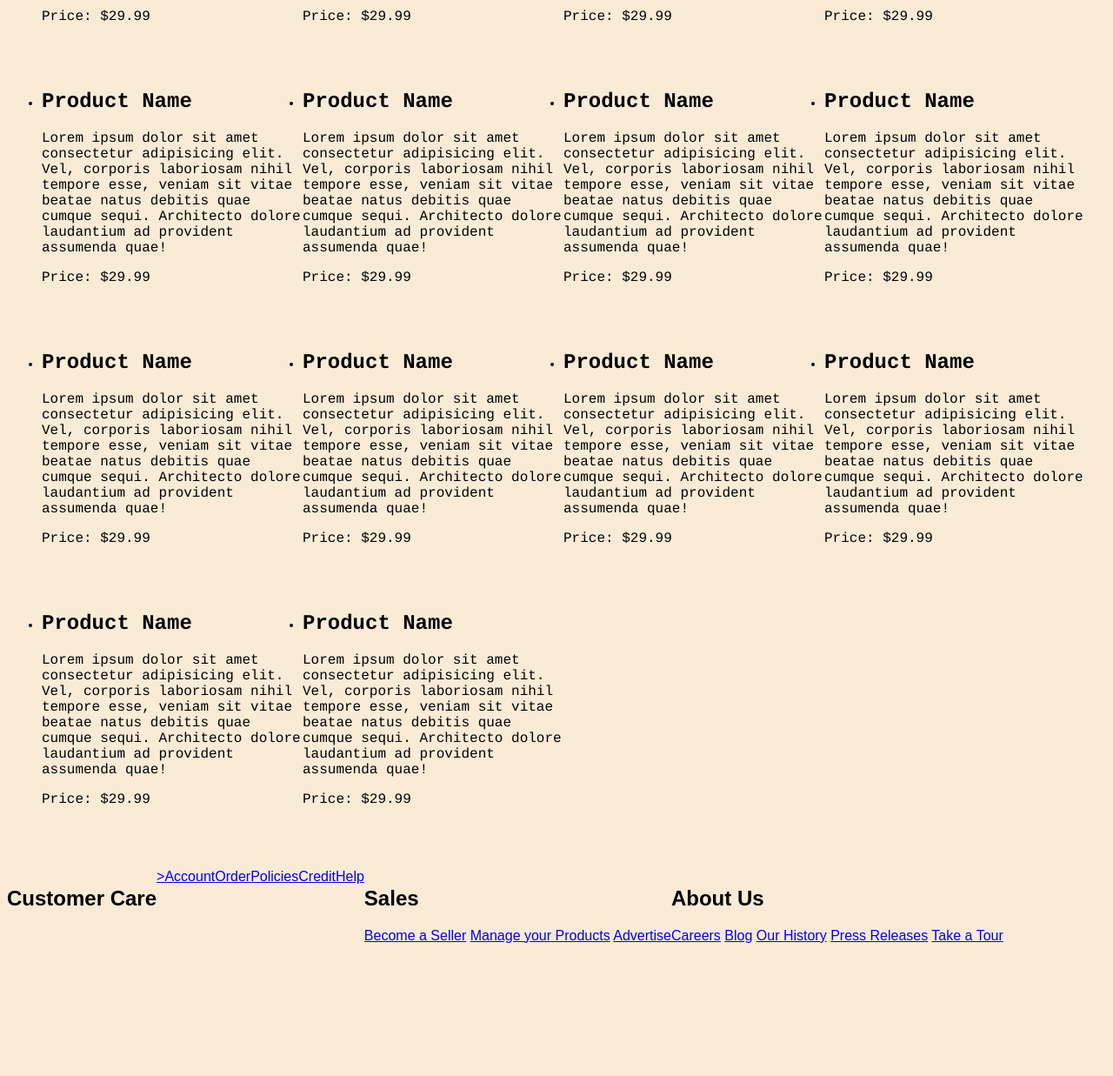
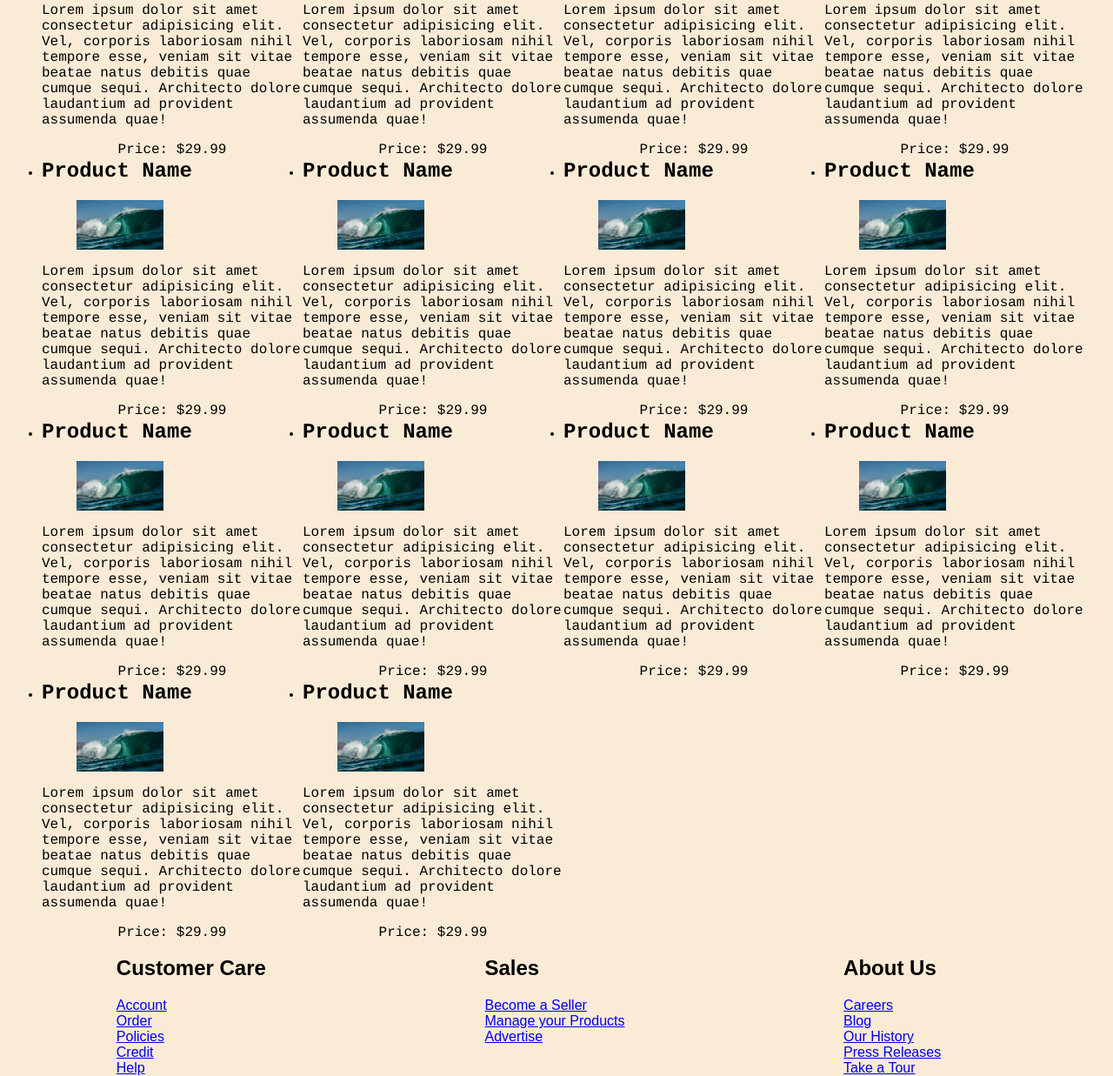
Before and after one commit to jmn17sw/qwerty, a plain HTML site: page index.html in a window 1280 px wide. Shown: the part 489-1726 px from the top of the page at 87% size. Before the commit the page ends 1574 px from the top, so only its background shows below. Drawn offline with Linux system fonts and the light colour scheme.

Commit message:
completed style and page adjudtments

```diff
--- a/index.html
+++ b/index.html
@@ -27,10 +27,10 @@
       <form>
         <input id="product_search" name="product_search" aria-label="Search Products" type="search" placeholder="Search for...">
       </form>
-      <a>Do advertisements work?</a>
+      <a href="_blank">Do advertisements work?</a>
       </section>
       <nav class="products">
-        <a  href="_blank"></a>>clothing & shoes</a>
+        <a href="_blank"></a>>clothing & shoes</a>
         <a href="_blank"></a>>electronics</a>
         <a href="_blank"></a>>books</a>
         <a href="_blank"></a>>food & drinks</a>
@@ -42,93 +42,93 @@
       <ul>
         <li>
           <h2>Product Name</h2>
-          <figure></figure>
+          <figure><img src="images/big_wave.jpeg" alt="big wave"></figure>
           <p class="description">Lorem ipsum dolor sit amet consectetur adipisicing elit. Vel, corporis laboriosam nihil tempore esse, veniam sit vitae beatae natus debitis quae cumque sequi. Architecto dolore laudantium ad provident assumenda quae!</p>
           <footer>Price: $29.99</footer>
         </li>
         <li>
           <h2>Product Name</h2>
-          <figure></figure>
+          <figure><img src="images/big_wave.jpeg" alt="big wave"></figure>
           <p class="description">Lorem ipsum dolor sit amet consectetur adipisicing elit. Vel, corporis laboriosam nihil tempore esse, veniam sit vitae beatae natus debitis quae cumque sequi. Architecto dolore laudantium ad provident assumenda quae!</p>
           <footer>Price: $29.99</footer>
         <li>
           <h2>Product Name</h2>
-          <figure></figure>
+          <figure><img src="images/big_wave.jpeg" alt="big wave"></figure>
           <p class="description">Lorem ipsum dolor sit amet consectetur adipisicing elit. Vel, corporis laboriosam nihil tempore esse, veniam sit vitae beatae natus debitis quae cumque sequi. Architecto dolore laudantium ad provident assumenda quae!</p>
           <footer>Price: $29.99</footer>
         <li>
           <h2>Product Name</h2>
-          <figure></figure>
+          <figure><img src="images/big_wave.jpeg" alt="big wave"></figure>
           <p class="description">Lorem ipsum dolor sit amet consectetur adipisicing elit. Vel, corporis laboriosam nihil tempore esse, veniam sit vitae beatae natus debitis quae cumque sequi. Architecto dolore laudantium ad provident assumenda quae!</p>
           <footer>Price: $29.99</footer>
         <li>
           <h2>Product Name</h2>
-          <figure></figure>
+          <figure><img src="images/big_wave.jpeg" alt="big wave"></figure>
           <p class="description">Lorem ipsum dolor sit amet consectetur adipisicing elit. Vel, corporis laboriosam nihil tempore esse, veniam sit vitae beatae natus debitis quae cumque sequi. Architecto dolore laudantium ad provident assumenda quae!</p>
           <footer>Price: $29.99</footer>
         <li>
           <h2>Product Name</h2>
-          <figure></figure>
+          <figure><img src="images/big_wave.jpeg" alt="big wave"></figure>
           <p class="description">Lorem ipsum dolor sit amet consectetur adipisicing elit. Vel, corporis laboriosam nihil tempore esse, veniam sit vitae beatae natus debitis quae cumque sequi. Architecto dolore laudantium ad provident assumenda quae!</p>
           <footer>Price: $29.99</footer>
         <li>
           <h2>Product Name</h2>
-          <figure></figure>
+          <figure><img src="images/big_wave.jpeg" alt="big wave"></figure>
           <p class="description">Lorem ipsum dolor sit amet consectetur adipisicing elit. Vel, corporis laboriosam nihil tempore esse, veniam sit vitae beatae natus debitis quae cumque sequi. Architecto dolore laudantium ad provident assumenda quae!</p>
           <footer>Price: $29.99</footer>
         <li>
           <h2>Product Name</h2>
-          <figure></figure>
+          <figure><img src="images/big_wave.jpeg" alt="big wave"></figure>
           <p class="description">Lorem ipsum dolor sit amet consectetur adipisicing elit. Vel, corporis laboriosam nihil tempore esse, veniam sit vitae beatae natus debitis quae cumque sequi. Architecto dolore laudantium ad provident assumenda quae!</p>
           <footer>Price: $29.99</footer>
         <li>
           <h2>Product Name</h2>
-          <figure></figure>
+          <figure><img src="images/big_wave.jpeg"alt="big wave"></figure>
           <p class="description" >Lorem ipsum dolor sit amet consectetur adipisicing elit. Vel, corporis laboriosam nihil tempore esse, veniam sit vitae beatae natus debitis quae cumque sequi. Architecto dolore laudantium ad provident assumenda quae!</p>
           <footer>Price: $29.99</footer>
         <li>
           <h2>Product Name</h2>
-          <figure></figure>
+          <figure><img src="images/big_wave.jpeg" alt="big wave"></figure>
           <p class="description">Lorem ipsum dolor sit amet consectetur adipisicing elit. Vel, corporis laboriosam nihil tempore esse, veniam sit vitae beatae natus debitis quae cumque sequi. Architecto dolore laudantium ad provident assumenda quae!</p>
           <footer>Price: $29.99</footer>
         <li>
           <h2>Product Name</h2>
-          <figure></figure>
+          <figure><img src="images/big_wave.jpeg" alt="big wave"></figure>
           <p class="description">Lorem ipsum dolor sit amet consectetur adipisicing elit. Vel, corporis laboriosam nihil tempore esse, veniam sit vitae beatae natus debitis quae cumque sequi. Architecto dolore laudantium ad provident assumenda quae!</p>
           <footer>Price: $29.99</footer>
         <li>
           <h2>Product Name</h2>
-          <figure></figure>
+          <figure><img src="images/big_wave.jpeg" alt="big wave"></figure>
           <p class="description">Lorem ipsum dolor sit amet consectetur adipisicing elit. Vel, corporis laboriosam nihil tempore esse, veniam sit vitae beatae natus debitis quae cumque sequi. Architecto dolore laudantium ad provident assumenda quae!</p>
           <footer>Price: $29.99</footer>
         <li>
           <h2>Product Name</h2>
-          <figure></figure>
+          <figure><img src="images/big_wave.jpeg" alt="big wave"></figure>
           <p class="description">Lorem ipsum dolor sit amet consectetur adipisicing elit. Vel, corporis laboriosam nihil tempore esse, veniam sit vitae beatae natus debitis quae cumque sequi. Architecto dolore laudantium ad provident assumenda quae!</p>
           <footer>Price: $29.99</footer>
         <li>
           <h2>Product Name</h2>
-          <figure></figure>
+          <figure><img src="images/big_wave.jpeg" alt="big wave"></figure>
           <p class="description">Lorem ipsum dolor sit amet consectetur adipisicing elit. Vel, corporis laboriosam nihil tempore esse, veniam sit vitae beatae natus debitis quae cumque sequi. Architecto dolore laudantium ad provident assumenda quae!</p>
           <footer>Price: $29.99</footer>
       </ul>
     </main>
     <footer>
-      <section class="page">
+      <section class="foot1">
         <h1>Customer Care</h1>
-        <a href="_blank">>Account</a>
+        <a href="_blank">Account</a>
         <a href="_blank">Order</a>
         <a href="_blank">Policies</a>
         <a href="_blank">Credit</a>
         <a href="_blank">Help</a>
       </section>
-      <section>
+      <section class="foot2">
        <h1>Sales</h1>
        <a href="_blank">Become a Seller</a>
        <a href="_blank">Manage your Products</a>
        <a href="_blank">Advertise</a>
       </section>
-      <section>
+      <section class="foot3">
         <h1>About Us</h1>
         <a href="_blank">Careers</a>
         <a href="_blank">Blog</a>
--- a/style.css
+++ b/style.css
@@ -3,7 +3,6 @@ header {
 }
 .header1 {
 display: flex;
-flex-direction: row;
 justify-content:left;
 gap:2ch;
 }
@@ -11,6 +10,7 @@ gap:2ch;
 .header2 {
 display: flex;
 justify-content:right;
+align-content:baseline;
 gap:2ch;
 }
 
@@ -18,11 +18,13 @@ body {
   background-color: antiquewhite;
   font-family: arial;
   max-height: 1200px;
-  max-width: fit-content;
+  max-width: 1200px;
+  gap:1ch;
 }
 
-main {
-
+img {
+  max-width: 100px;
+  max-height: 100px;
 }
 
 nav {
@@ -30,6 +32,7 @@ nav {
  flex-direction: column;
  color:aqua;
  align-content: flex-start;
+ max-width: 100px;
 }
 
 ul {
@@ -44,16 +47,26 @@ ul {
 .search {
   display:flex;
   justify-content: space-around;
+  padding-top: 3ch;
 }
 
 footer {
   display: flex;
   flex-direction: row;
-  align-content: flex-end;
+  justify-content: space-around;
 }
 
-.page {
+.foot1{
   display:flex;
-  flex-direction: row;
-  flex-wrap: nowrap;
+  flex-direction: column;
 }
+
+.foot2 {
+  display:flex;
+  flex-direction: column;
+}
+
+.foot3 {
+  display:flex;
+  flex-direction: column;
+}
```
Also changed, not shown: images/big_wave.jpeg (added).
